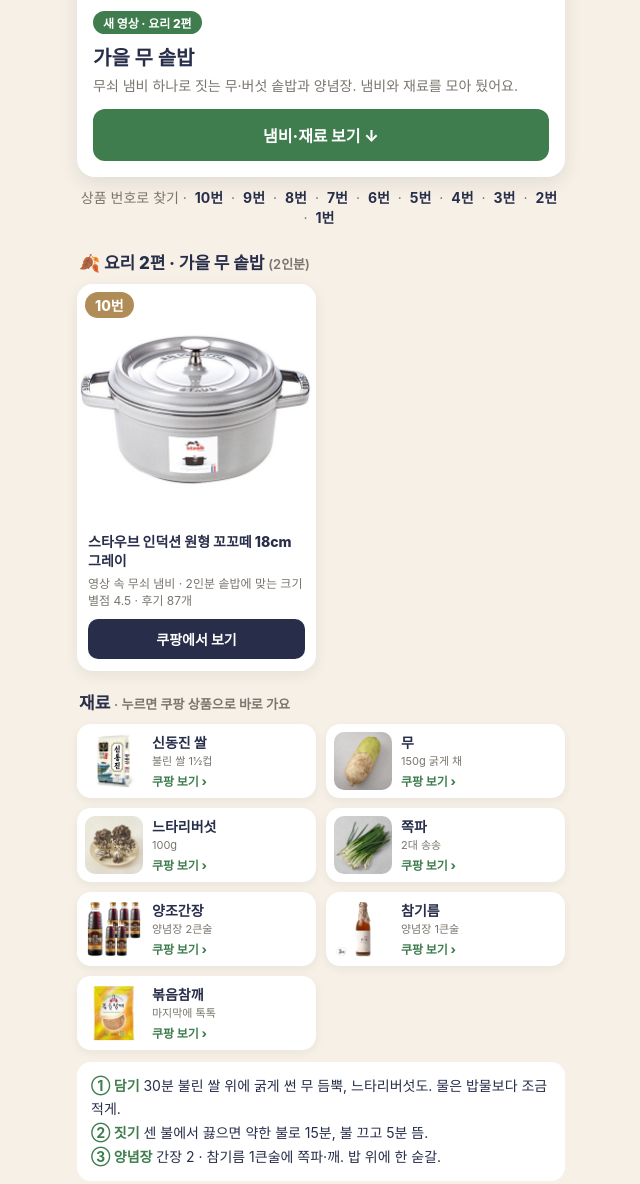
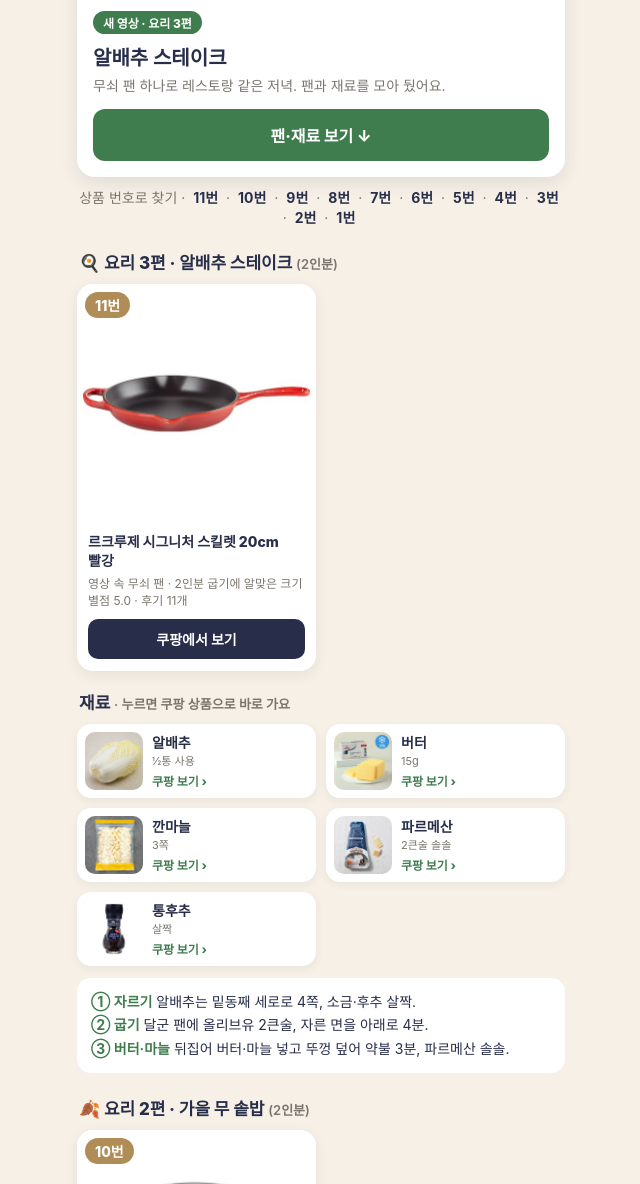
Before and after one commit to Jay7810/vivian-realprice, a plain HTML site: page index.html in a window 1280 px wide. Shown: the part 669-1853 px from the top of the page, without its empty margins (319-959 px from the left). Drawn offline with Linux system fonts and the light colour scheme.

Commit message:
요리 3편 알배추 스테이크 칸 추가 (11번 팬 + 재료 5)
Co-Authored-By: Claude Opus 5.5 <noreply@anthropic.com>

```diff
--- a/index.html
+++ b/index.html
@@ -81,17 +81,48 @@
     <div class="ai">AI로 만든 가상인물 · 실제 사용 후기가 아닙니다</div>
   </header>
 
-  <a class="latest" href="#food2">
-    <img src="food02_cover.jpg" alt="가을 무 솥밥">
+  <a class="latest" href="#food3">
+    <img src="food03_cover.jpg" alt="알배추 스테이크">
     <div class="b">
-      <span class="tag">새 영상 · 요리 2편</span>
-      <h2>가을 무 솥밥</h2>
-      <p>무쇠 냄비 하나로 짓는 무·버섯 솥밥과 양념장. 냄비와 재료를 모아 뒀어요.</p>
-      <span class="go">냄비·재료 보기 ↓</span>
+      <span class="tag">새 영상 · 요리 3편</span>
+      <h2>알배추 스테이크</h2>
+      <p>무쇠 팬 하나로 레스토랑 같은 저녁. 팬과 재료를 모아 뒀어요.</p>
+      <span class="go">팬·재료 보기 ↓</span>
     </div>
   </a>
 
-  <div class="jump">상품 번호로 찾기 · <a href="#n10">10번</a> · <a href="#n9">9번</a> · <a href="#n8">8번</a> · <a href="#n7">7번</a> · <a href="#n6">6번</a> · <a href="#n5">5번</a> · <a href="#n4">4번</a> · <a href="#n3">3번</a> · <a href="#n2">2번</a> · <a href="#n1">1번</a></div>
+  <div class="jump">상품 번호로 찾기 · <a href="#n11">11번</a> · <a href="#n10">10번</a> · <a href="#n9">9번</a> · <a href="#n8">8번</a> · <a href="#n7">7번</a> · <a href="#n6">6번</a> · <a href="#n5">5번</a> · <a href="#n4">4번</a> · <a href="#n3">3번</a> · <a href="#n2">2번</a> · <a href="#n1">1번</a></div>
+
+  <section class="food" id="food3">
+    <div class="sec-h">🍳 요리 3편 · 알배추 스테이크 <small>(2인분)</small></div>
+
+    <div class="tools">
+      <a class="tool" id="n11" href="https://link.coupang.com/a/iBgIs3W1qC" rel="sponsored nofollow">
+        <div class="no">11번</div>
+        <img src="food3_pan.jpg" alt="르크루제 시그니처 스킬렛 20cm">
+        <div class="t">
+          <div class="nm">르크루제 시그니처 스킬렛 20cm 빨강</div>
+          <div class="mt">영상 속 무쇠 팬 · 2인분 굽기에 알맞은 크기<br>별점 5.0 · 후기 11개</div>
+          <span class="bt">쿠팡에서 보기</span>
+        </div>
+      </a>
+    </div>
+
+    <div class="sec-h">재료 <small>· 누르면 쿠팡 상품으로 바로 가요</small></div>
+    <div class="ings">
+      <a class="ing" href="https://link.coupang.com/a/iBgIZ1hmxg" rel="sponsored nofollow"><img src="food3_cabbage.jpg" alt="알배추"><div><div class="nm">알배추</div><div class="mt">½통 사용</div><div class="ar">쿠팡 보기 ›</div></div></a>
+      <a class="ing" href="https://link.coupang.com/a/iBgJ0wYyFo" rel="sponsored nofollow"><img src="food3_butter.jpg" alt="버터"><div><div class="nm">버터</div><div class="mt">15g</div><div class="ar">쿠팡 보기 ›</div></div></a>
+      <a class="ing" href="https://link.coupang.com/a/iBgMfNwseG" rel="sponsored nofollow"><img src="food3_garlic.jpg" alt="깐마늘"><div><div class="nm">깐마늘</div><div class="mt">3쪽</div><div class="ar">쿠팡 보기 ›</div></div></a>
+      <a class="ing" href="https://link.coupang.com/a/iBgMrKnvI4" rel="sponsored nofollow"><img src="food3_parm.jpg" alt="파르메산 치즈"><div><div class="nm">파르메산</div><div class="mt">2큰술 솔솔</div><div class="ar">쿠팡 보기 ›</div></div></a>
+      <a class="ing" href="https://link.coupang.com/a/iBgMFkhLwq" rel="sponsored nofollow"><img src="food3_pepper.jpg" alt="통후추"><div><div class="nm">통후추</div><div class="mt">살짝</div><div class="ar">쿠팡 보기 ›</div></div></a>
+    </div>
+
+    <div class="recipe">
+      <b>① 자르기</b> 알배추는 밑동째 세로로 4쪽, 소금·후추 살짝.<br>
+      <b>② 굽기</b> 달군 팬에 올리브유 2큰술, 자른 면을 아래로 4분.<br>
+      <b>③ 버터·마늘</b> 뒤집어 버터·마늘 넣고 뚜껑 덮어 약불 3분, 파르메산 솔솔.
+    </div>
+  </section>
 
   <section class="food" id="food2">
     <div class="sec-h">🍂 요리 2편 · 가을 무 솥밥 <small>(2인분)</small></div>
```
Also changed, not shown: food03_cover.jpg (added), food3_butter.jpg (added), food3_cabbage.jpg (added), food3_garlic.jpg (added), food3_pan.jpg (added), food3_parm.jpg (added), food3_pepper.jpg (added).
